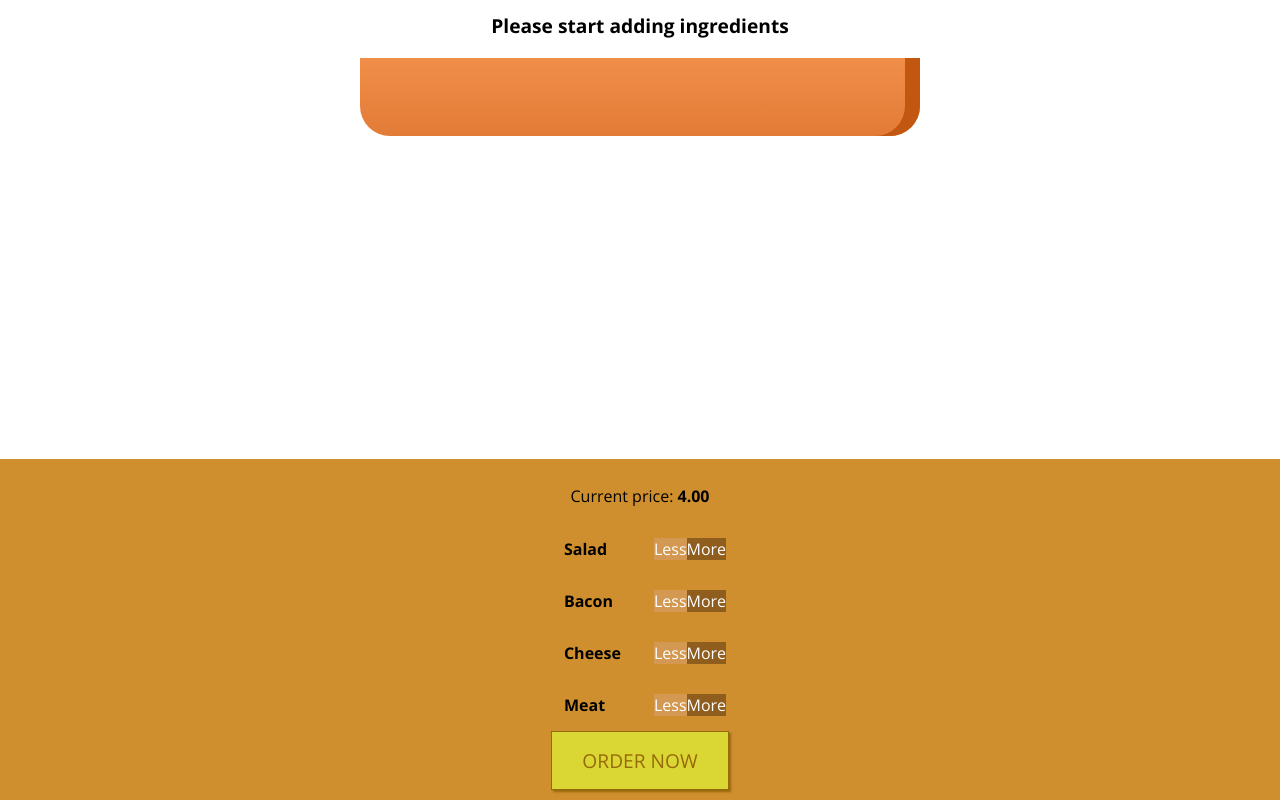
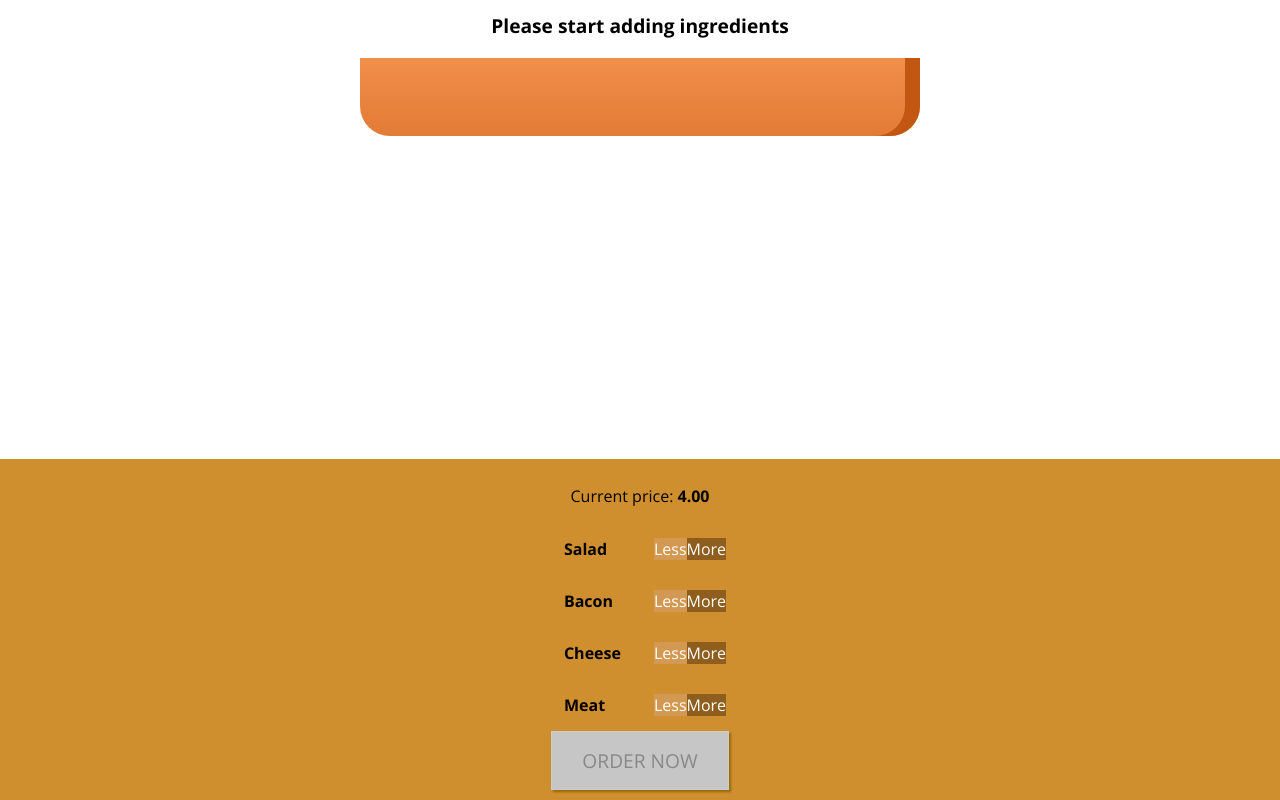
Before and after one commit to vlarok/burger-builder, a React app: page / in a window 1280 px wide. Shown: the part 179-979 px from the top of the page. Built offline with nearby package versions, Linux system fonts and the light colour scheme.

Commit message:
order button state

```diff
--- a/src/components/Burger/BuildControls/BuildControls.js
+++ b/src/components/Burger/BuildControls/BuildControls.js
@@ -21,7 +21,10 @@
                 disabled = {props.disabled[ctrl.type]}
             />
         ))}
-        <button className={classes.OrderButton}>ORDER NOW</button>
+        <button
+            className={classes.OrderButton}
+            disabled={!props.purchasable}
+        >ORDER NOW</button>
     </div>
 );
 
--- a/src/containers/BurgerBuilder/BurgerBuilder.js
+++ b/src/containers/BurgerBuilder/BurgerBuilder.js
@@ -21,9 +21,18 @@
             cheese: 0,
             meat: 0
         },
-        totalPrice: 4
+        totalPrice: 4,
+        purchasable: false
     }
 
+    updatePurcheaseState (ingredients) {
+        const sum = Object.keys(ingredients).map(igKey => {
+            return ingredients[igKey];
+        }).reduce((sum, el) =>{
+            return sum + el;
+        },0);
+        this.setState({purchasable: sum > 0});
+    }
     addIgredientHandler = (type) => {
         const oldCount = this.state.ingredients[type];
         const updatedCounted = oldCount + 1;
@@ -34,8 +43,8 @@
         const priceAddition = INGREDIENT_PRICES[type];
         const oldPrice = this.state.totalPrice;
         const newPrice = oldPrice + priceAddition;
-        this.setState({totalPrice: newPrice, ingredients: updatedIngredients})
-
+        this.setState({totalPrice: newPrice, ingredients: updatedIngredients});
+        this.updatePurcheaseState(updatedIngredients);
     }
 
     removeIgredientHandler = (type) => {
@@ -51,7 +60,8 @@
         const priceDeduction = INGREDIENT_PRICES[type];
         const oldPrice = this.state.totalPrice;
         const newPrice = oldPrice - priceDeduction;
-        this.setState({totalPrice: newPrice, ingredients: updatedIngredients})
+        this.setState({totalPrice: newPrice, ingredients: updatedIngredients});
+        this.updatePurcheaseState(updatedIngredients);
     }
 
     render() {
@@ -69,6 +79,7 @@
                     ingredientAdded = {this.addIgredientHandler}
                     ingredientRemoved = {this.removeIgredientHandler}
                     disabled = {disabledInfo}
+                    purchasable = {this.state.purchasable}
                     price = {this.state.totalPrice}
                 />
             </Aux>
```
